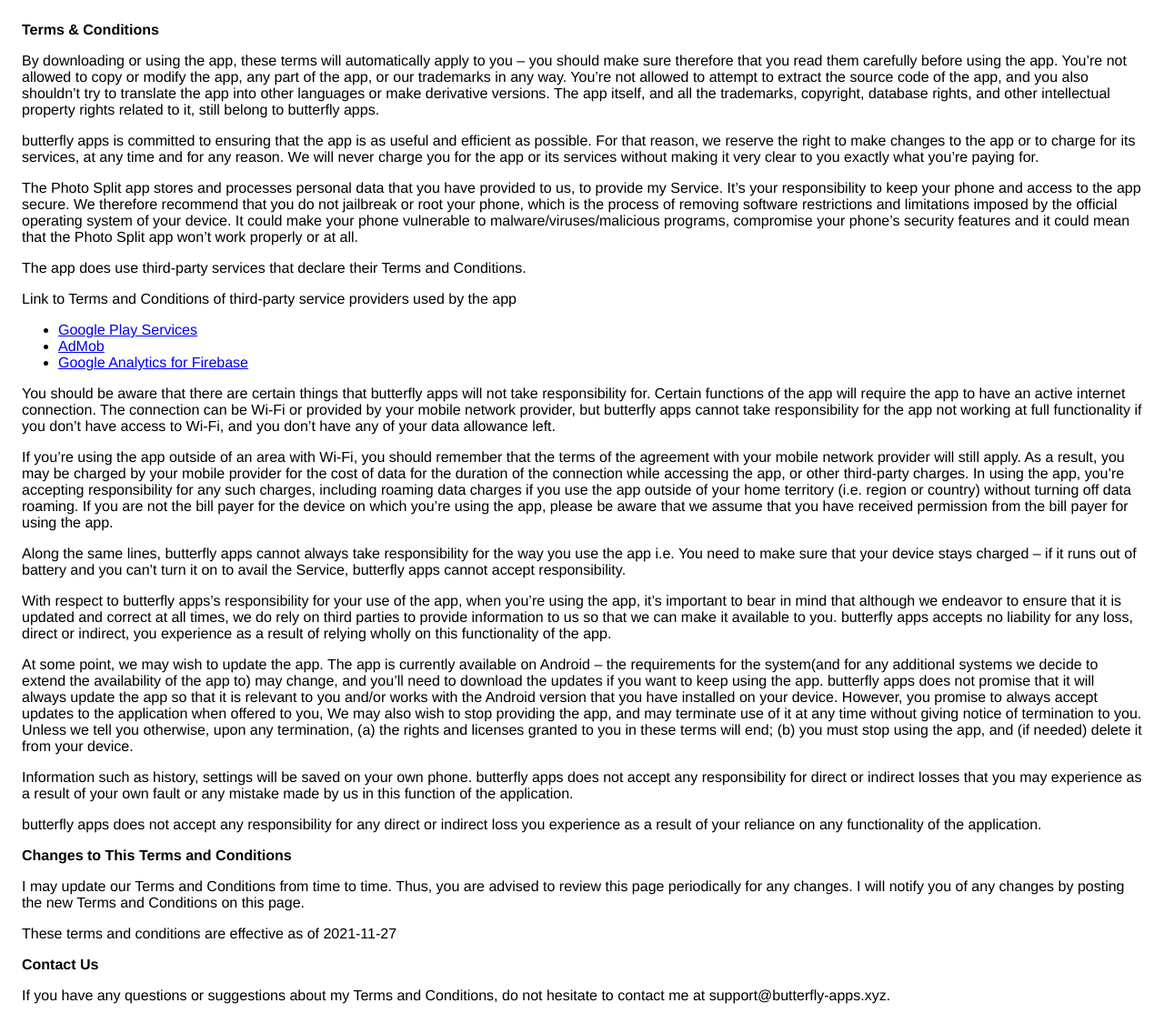
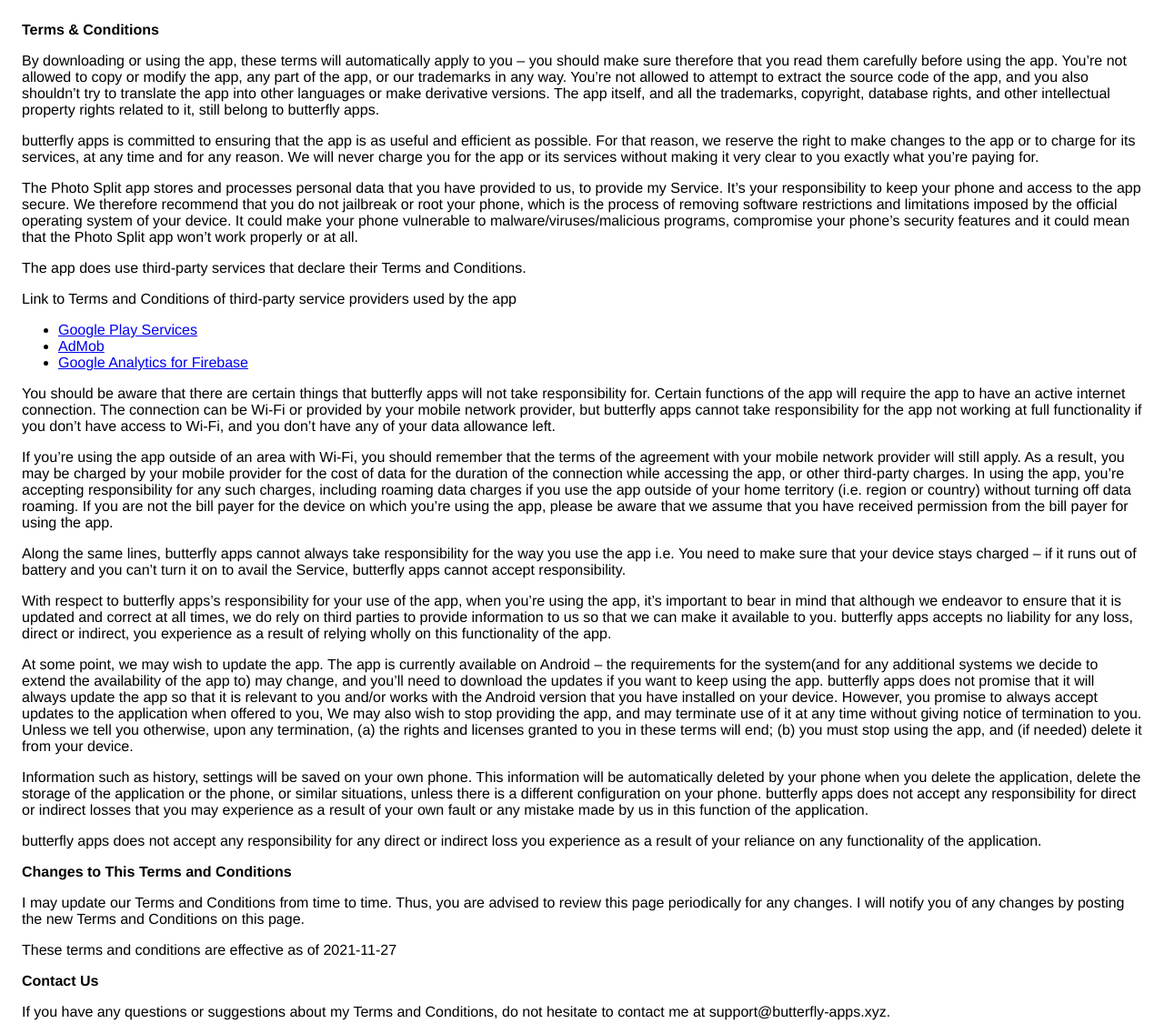
Before and after one commit to butterfly-apps/general, a plain HTML site: page photo-split/terms-and-conditions.html in a window 1280 px wide. Shown: the whole page at 91% size. Drawn offline with Linux system fonts and the light colour scheme.

Commit message:
feat: updated qr-code and photo-split terms and conditions

```diff
--- a/photo-split/terms-and-conditions.html
+++ b/photo-split/terms-and-conditions.html
@@ -126,7 +126,7 @@
         from your device.
     </p>
     <p>
-        Information such as history, settings will be saved on your own phone. butterfly apps does not accept any responsibility for direct or indirect losses that you may experience as a result of your own fault or any mistake made by us in this function of the application.
+        Information such as history, settings will be saved on your own phone. This information will be automatically deleted by your phone when you delete the application, delete the storage of the application or the phone, or similar situations, unless there is a different configuration on your phone. butterfly apps does not accept any responsibility for direct or indirect losses that you may experience as a result of your own fault or any mistake made by us in this function of the application.
     </p>
     <p>
         butterfly apps does not accept any responsibility for any direct or indirect loss you experience as a result of
```
Also changed, not shown: qr-code/terms-and-conditions.html (+1 -1 lines).
